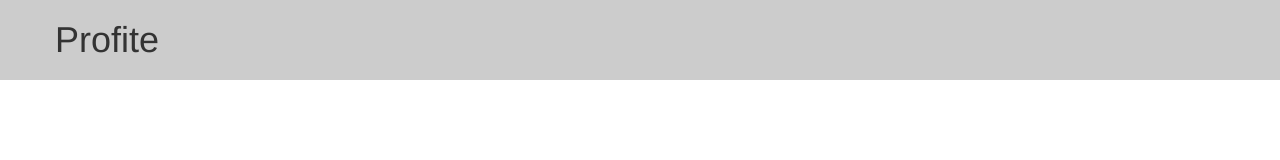
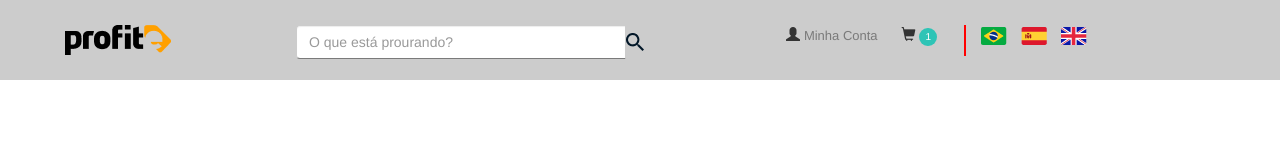
Before and after one commit to mariosergiotonelli/teste-profite, a website: page index.html in a window 1280 px wide. Drawn offline with nearby package versions, Linux system fonts and the light colour scheme.

Commit message:
Header OK e começo do banner

```diff
--- /dev/null
+++ b/assets/js/index.js
@@ -0,0 +1,63 @@
+	$(document).on('ready', function() {
+
+		$(".slider-footer").slick({
+
+			dots: false,
+
+			infinite: true,
+
+			slidesToShow: 1,
+
+			slidesToScroll: 1,
+
+			autoplay: true,
+
+			autoplaySpeed: 2000,
+
+			prevArrow: $('.prev'),
+
+			nextArrow: $('.next'),
+
+			responsive: [
+
+			{
+
+				breakpoint: 600,
+
+				settings: {
+
+					slidesToShow: 1,
+
+					slidesToScroll: 1,
+
+					prevArrow: null,
+
+					nextArrow: null,
+
+				}
+
+			},
+
+			{
+
+				breakpoint: 480,
+
+				settings: {
+
+					slidesToShow: 1,
+
+					slidesToScroll: 1,
+
+					prevArrow: null,
+
+					nextArrow: null,
+
+				}
+
+			}
+
+			]
+
+		});
+
+	});
--- a/assets/sass/style.scss
+++ b/assets/sass/style.scss
@@ -1,16 +1,80 @@
 @import "node_modules/breakpoint-sass/stylesheets/_breakpoint.scss";
 @import "node_modules/bootstrap-sass/assets/stylesheets/_bootstrap.scss";
+
+$header: #ccc;
 
 body{
 	background-color: white;
 
 	.headerProfite{
-		background-color: #ccc;
+		background-color: $header;
 		height: 80px;
+		padding: 25px 0;
 		width: 100%;
 
 		.logoProfite{
+			background: url(../img/logo.png);
+			background-repeat: no-repeat;
+			display: inline-block;
+			float: left;
+			height: 30px;
+			margin: 0px 10px;
+			text-indent: -999px;
+			width: 106px;
+		}
 
+		.buscaHeader{
+			@include make-xs-column(12);
+			@include make-sm-column(12);
+			@include make-md-column(4);
+			margin: 0px 100px;
+
+			.inputBuscaHeader{
+				border-bottom: 1px solid #7A7A7A;
+			}
+
+			.lupa{
+				background: url(../img/icon.png);
+				background-repeat: no-repeat;
+				border:none;
+				display: inline-block;
+				height: 30px;
+				margin: 8px 0;
+				text-indent: -9999px;
+				width: 30px;
+			}
+		}
+
+		.menuUsuario{
+			@include make-xs-column(12);
+			@include make-sm-column(12);
+			@include make-md-column(2);
+			border-right: 2px solid red;
+
+
+			.minhaConta{
+				color: #7A7A7A;
+				display: inline-block;
+				font-size: 13px;
+				margin: 0 20px 0 0;
+			}
+			.qtdadeCompras{
+				background: #2ec4b6;
+				border-radius: 50%;
+				color: #fff;
+				font-size: 10px;
+				display: inline-block;
+				padding: 2px 6px;
+			}
+		}
+
+		.menuBandeiras{
+			@include make-xs-column(12);
+			@include make-sm-column(12);
+			@include make-md-column(2);
+			.banES{
+				margin: 0 10px;
+			}
 		}
 	}
 }
--- a/index.html
+++ b/index.html
@@ -5,6 +5,7 @@
 	<meta name="viewport" content="width=device-width, initial-scale=1.0">
 	<title>Teste Profite</title>
 	<link rel="stylesheet" href="assets/css/style.css">
+	<link rel="stylesheet" href="https://maxcdn.bootstrapcdn.com/bootstrap/3.3.7/css/bootstrap.min.css">
 </head>
 <body>
 
@@ -15,14 +16,39 @@
 				<h1 class="logoProfite">
 					Profite
 				</h1>
+
+				<div class="buscaHeader">
+					<div class="input-group">
+						<input type="text" class="form-control inputBuscaHeader" placeholder="O que está prourando?">
+						<span class="input-group-btn">
+							<button class="btn btn-default lupa" type="button">Lupa</button>
+						</span>
+					</div>
+				</div>
+
+				<div class="menuUsuario">
+					<span class="glyphicon glyphicon-user"></span>
+					<p class="minhaConta">Minha Conta</p>
+					<span class="glyphicon glyphicon-shopping-cart"></span>
+					<p class="qtdadeCompras">1</p>
+				</div>
+
+				<div class="menuBandeiras">
+					<img class="banBR" src="assets/img/BR.png" alt="Bandeira Brasil">
+					<img class="banES" src="assets/img/ES.png" alt="Bandeira Espanha">
+					<img class="banGR" src="assets/img/GB.png" alt="Bandeira Grã Bretanha">
+				</div>
+
+
 			</div>
 		</div>
-
-
 	</header>
 
-	<main>
+	<main class="mainProfite">
 
+		<section class="banner">
+
+		</section>
 
 	</main>
 
@@ -35,8 +61,10 @@
 
 </body>
 
-<script src="https://use.fontawesome.com/b02c725fe2.js"></script>
+
+
 <script src='http://cdnjs.cloudflare.com/ajax/libs/jquery/2.1.3/jquery.min.js'></script>
-<script src="assets/js/menu.js"></script>
+<script type="text/javascript" src="//cdn.jsdelivr.net/npm/slick-carousel@1.8.1/slick/slick.min.js"></script>
+<script src="assets/js/index.js"></script>
 
 </html>
```
Also changed, not shown: assets/css/style.css, assets/img/BR.png (added), assets/img/ES.png (added), assets/img/GB.png (added), assets/img/Icon.png (added), assets/img/banner_01.jpg (added), assets/img/banner_02.jpg (added), assets/img/banner_03.jpg (added), assets/img/banner_04.jpg (added).
